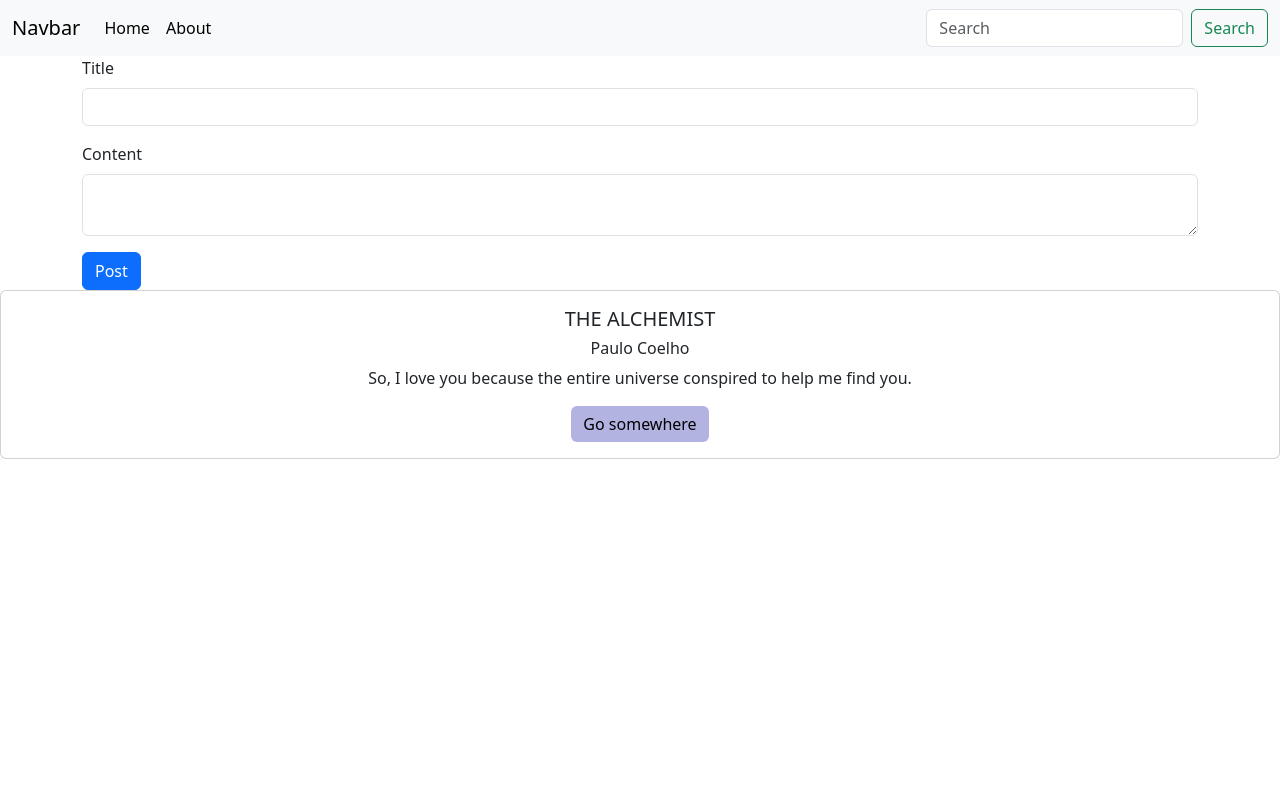
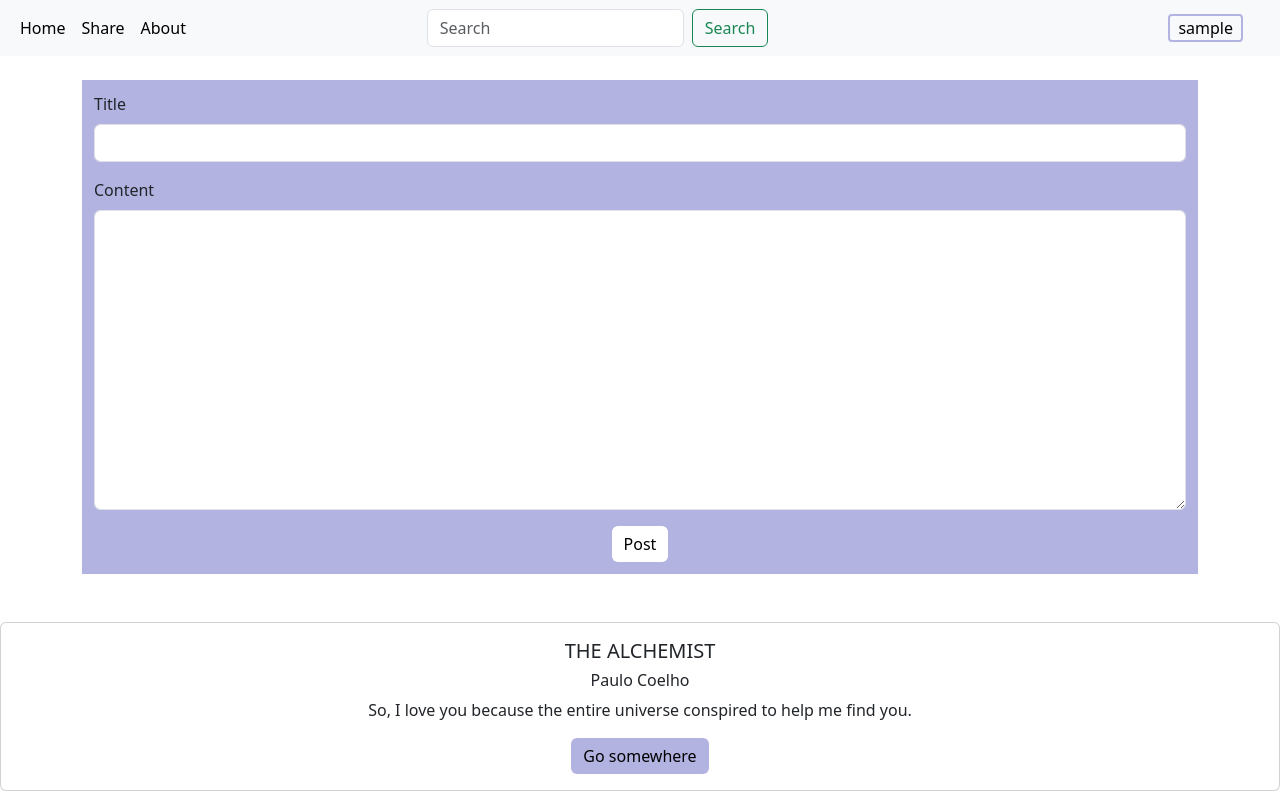
Before and after one commit to AkshitaKhandelwal21/Blog-App-with-Flask, a Flask app: page /new_blog in a window 1280 px wide. Run offline with Flask 3, Linux system fonts and the light colour scheme; the visitor is signed in with stand-in values (Sample User, id 1).

Commit message:
Latest UI

```diff
--- a/Application/templates/create_post.html
+++ b/Application/templates/create_post.html
@@ -2,9 +2,9 @@
 
 <body>
     {% block content %}
-
+    <br>
     <div class="container">
-        <form method="POST" action="">
+        <form method="POST" action="" style="background-color: rgb(179, 179, 226); padding: 12px;">
             {{ form.hidden_tag() }}
 
             <div class="mb-3">
@@ -14,13 +14,15 @@
             </div>
             <div class="mb-3">
                 <label for="exampleFormControlTextarea1" class="form-label">{{ form.content.label() }}</label>
-                {{ form.content(class="form-control", id="exampleFormControlTextarea1") }}
+                {{ form.content(class="form-control", id="exampleFormControlTextarea1", style="height: 300px") }}
             </div>
 
-            <div>{{form.submit(class="btn btn-primary")}}</div>
+            <div style="display: flex; justify-content: center;">{{form.submit(class="btn btn-primary",
+                style="background-color: white; border: azure; color:black;")}}</div>
         </form>
     </div>
-
+    <br>
+    <br>
     {% endblock %}
 </body>
 
--- a/Application/templates/layout.html
+++ b/Application/templates/layout.html
@@ -1,13 +1,17 @@
 {% block template %}
 <!DOCTYPE html>
 <html lang="en">
+
 <head>
   <meta charset="UTF-8">
   <meta name="viewport" content="width=device-width, initial-scale=1.0">
   <title>Document</title>
 
-    <link href="https://cdn.jsdelivr.net/npm/bootstrap@5.3.3/dist/css/bootstrap.min.css" rel="stylesheet" integrity="sha384-QWTKZyjpPEjISv5WaRU9OFeRpok6YctnYmDr5pNlyT2bRjXh0JMhjY6hW+ALEwIH" crossorigin="anonymous">
-    <script src="https://cdn.jsdelivr.net/npm/bootstrap@5.3.3/dist/js/bootstrap.bundle.min.js" integrity="sha384-YvpcrYf0tY3lHB60NNkmXc5s9fDVZLESaAA55NDzOxhy9GkcIdslK1eN7N6jIeHz" crossorigin="anonymous"></script>
+  <link href="https://cdn.jsdelivr.net/npm/bootstrap@5.3.3/dist/css/bootstrap.min.css" rel="stylesheet"
+    integrity="sha384-QWTKZyjpPEjISv5WaRU9OFeRpok6YctnYmDr5pNlyT2bRjXh0JMhjY6hW+ALEwIH" crossorigin="anonymous">
+  <script src="https://cdn.jsdelivr.net/npm/bootstrap@5.3.3/dist/js/bootstrap.bundle.min.js"
+    integrity="sha384-YvpcrYf0tY3lHB60NNkmXc5s9fDVZLESaAA55NDzOxhy9GkcIdslK1eN7N6jIeHz"
+    crossorigin="anonymous"></script>
 </head>
 
 {% endblock %}
@@ -16,34 +20,40 @@
   {% block head %}
   <nav class="navbar navbar-expand-lg bg-body-tertiary">
     <div class="container-fluid">
-          <a class="navbar-brand" href="{{url_for('home', page=pagenum)}}">Navbar</a>
-          <button class="navbar-toggler" type="button" data-bs-toggle="collapse" data-bs-target="#navbarSupportedContent" aria-controls="navbarSupportedContent" aria-expanded="false" aria-label="Toggle navigation">
+      <!-- <a class="navbar-brand" href="{{url_for('home', page=pagenum)}}">Navbar</a>
+      <button class="navbar-toggler" type="button" data-bs-toggle="collapse" data-bs-target="#navbarSupportedContent"
+        aria-controls="navbarSupportedContent" aria-expanded="false" aria-label="Toggle navigation">
         <span class="navbar-toggler-icon"></span>
-          </button>
+      </button> -->
       <div class="collapse navbar-collapse" id="navbarSupportedContent">
         <ul class="navbar-nav me-auto mb-2 mb-lg-0">
           <li class="nav-item">
             <a class="nav-link active" aria-current="page" href="{{url_for('home', page=pagenum)}}">Home</a>
           </li>
           <li class="nav-item">
+            <a class="nav-link active" aria-current="page" href="{{url_for('newBlog', page=pagenum)}}">Share</a>
+          </li>
+          <li class="nav-item">
             <a class="nav-link active" href="{{url_for('about', page=pagenum)}}">About</a>
           </li>
-              <!-- <li class="nav-item dropdown">
-                <a class="nav-link dropdown-toggle" href="#" role="button" data-bs-toggle="dropdown" aria-expanded="false">
-                  Dropdown
-                </a>
-                <ul class="dropdown-menu">
-                  <li><a class="dropdown-item" href="#">Action</a></li>
-                  <li><a class="dropdown-item" href="#">Another action</a></li>
-                  <li><hr class="dropdown-divider"></li>
-                  <li><a class="dropdown-item" href="#">Something else here</a></li>
         </ul>
-              </li> -->
-            </ul>
+
+        <div style="display: flex; justify-content: center;">
           <form class="d-flex" role="search">
             <input class="form-control me-2" type="search" placeholder="Search" aria-label="Search">
             <button class="btn btn-outline-success" type="submit">Search</button>
           </form>
+        </div>
+
+        <div style="padding-left: 400px; padding-right: 25px;">
+          <div style="border: 2px solid; border-color: rgb(179, 179, 226); border-radius: 4px;">
+            <a style="text-decoration: none; color: black; padding: 8px;"
+              href="{{url_for('account')}}">{{current_user.username}}</a>
+
+          </div>
+        </div>
+      </div>
+
     </div>
     </div>
   </nav>
@@ -59,10 +69,12 @@
       <h5 class="card-title">THE ALCHEMIST</h5>
       <h6>Paulo Coelho</h6>
       <p class="card-text">So, I love you because the entire universe conspired to help me find you.</p>
-          <a href="#" class="btn btn-primary" style="background-color: rgb(179, 179, 226); border:rgb(179, 179, 226); color: black;">Go somewhere</a>
+      <a href="#" class="btn btn-primary"
+        style="background-color: rgb(179, 179, 226); border:rgb(179, 179, 226); color: black;">Go somewhere</a>
     </div>
   </div>
   {% endblock %}
 
 </body>
+
 </html>
```
Also changed, not shown: Application/templates/account.html (+10 -6 lines), Application/templates/update_post.html (+6 -4 lines), Application/routes/posts.py (line endings or trailing spaces). Lines whose indentation alone changed are shown as unchanged.
